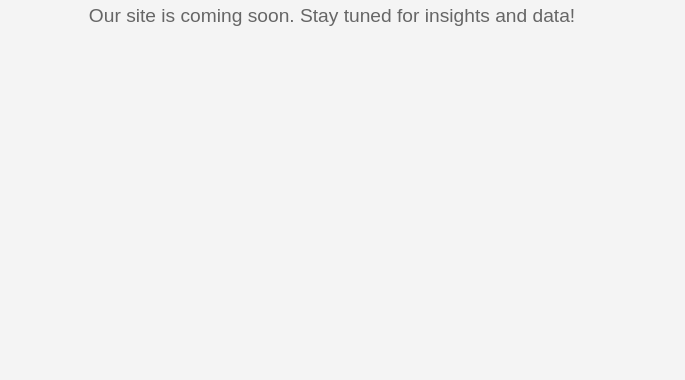
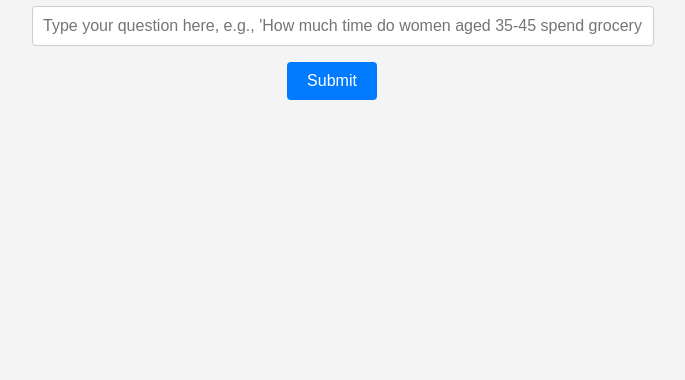
Before and after one commit to cmmarsha5/aboutusinsights, a plain HTML site: page docs/index.html in a window 1280 px wide. Shown: the part 420-800 px from the top of the page, without its empty margins (308-993 px from the left). Drawn offline with Linux system fonts and the light colour scheme.

Commit message:
Update index.html

```diff
--- a/docs/index.html
+++ b/docs/index.html
@@ -3,12 +3,13 @@
 <head>
     <meta charset="UTF-8">
     <meta name="viewport" content="width=device-width, initial-scale=1.0">
-    <title>About Us Insights - Coming Soon</title>
+    <title>About Us Insights - Explore the Data</title>
     <style>
         body {
             display: flex;
+            flex-direction: column;
+            align-items: center;
             justify-content: center;
-            align-items: center;
             height: 100vh;
             margin: 0;
             font-family: Arial, sans-serif;
@@ -17,6 +18,8 @@
         }
         .container {
             text-align: center;
+            width: 80%;
+            max-width: 600px;
         }
         h1 {
             font-size: 2.5em;
@@ -26,12 +29,47 @@
             font-size: 1.2em;
             color: #666;
         }
+        #queryForm {
+            margin-top: 2em;
+        }
+        input[type="text"] {
+            width: 100%;
+            padding: 10px;
+            font-size: 1em;
+            border: 1px solid #ccc;
+            border-radius: 4px;
+        }
+        button {
+            margin-top: 1em;
+            padding: 10px 20px;
+            font-size: 1em;
+            color: #fff;
+            background-color: #007bff;
+            border: none;
+            border-radius: 4px;
+            cursor: pointer;
+        }
     </style>
 </head>
 <body>
     <div class="container">
         <h1>About Us Insights</h1>
-        <p>Our site is coming soon. Stay tuned for insights and data!</p>
+        <p>Explore time-use data to understand the human experience</p>
+
+        <form id="queryForm">
+            <input type="text" id="userQuery" placeholder="Type your question here, e.g., 'How much time do women aged 35-45 spend grocery shopping?'" required>
+            <button type="button" onclick="handleQuery()">Submit</button>
+        </form>
+
+        <div id="response"></div>
     </div>
+
+    <script>
+        function handleQuery() {
+            const query = document.getElementById("userQuery").value;
+            document.getElementById("response").innerHTML = `Processing query: ${query}`;
+            // Here we will later add code to send this query to the backend for processing
+        }
+    </script>
 </body>
 </html>
```
